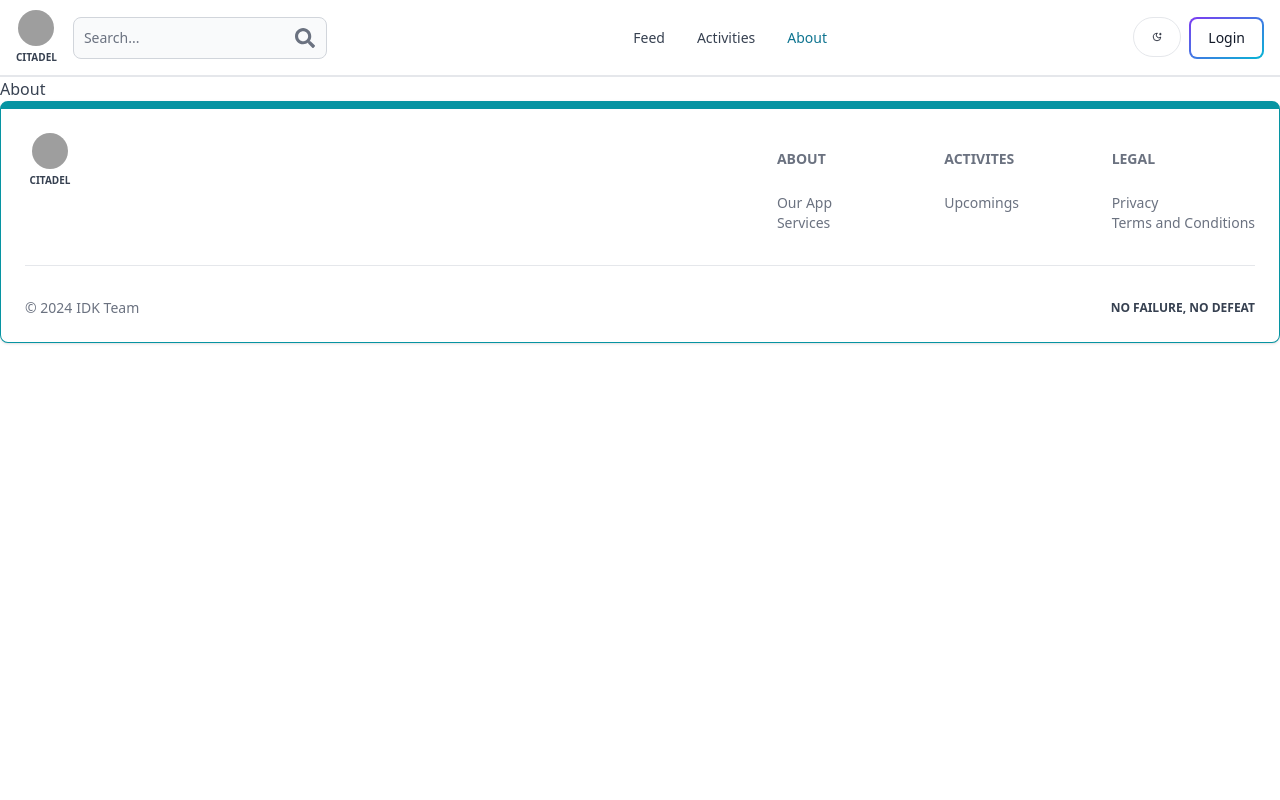
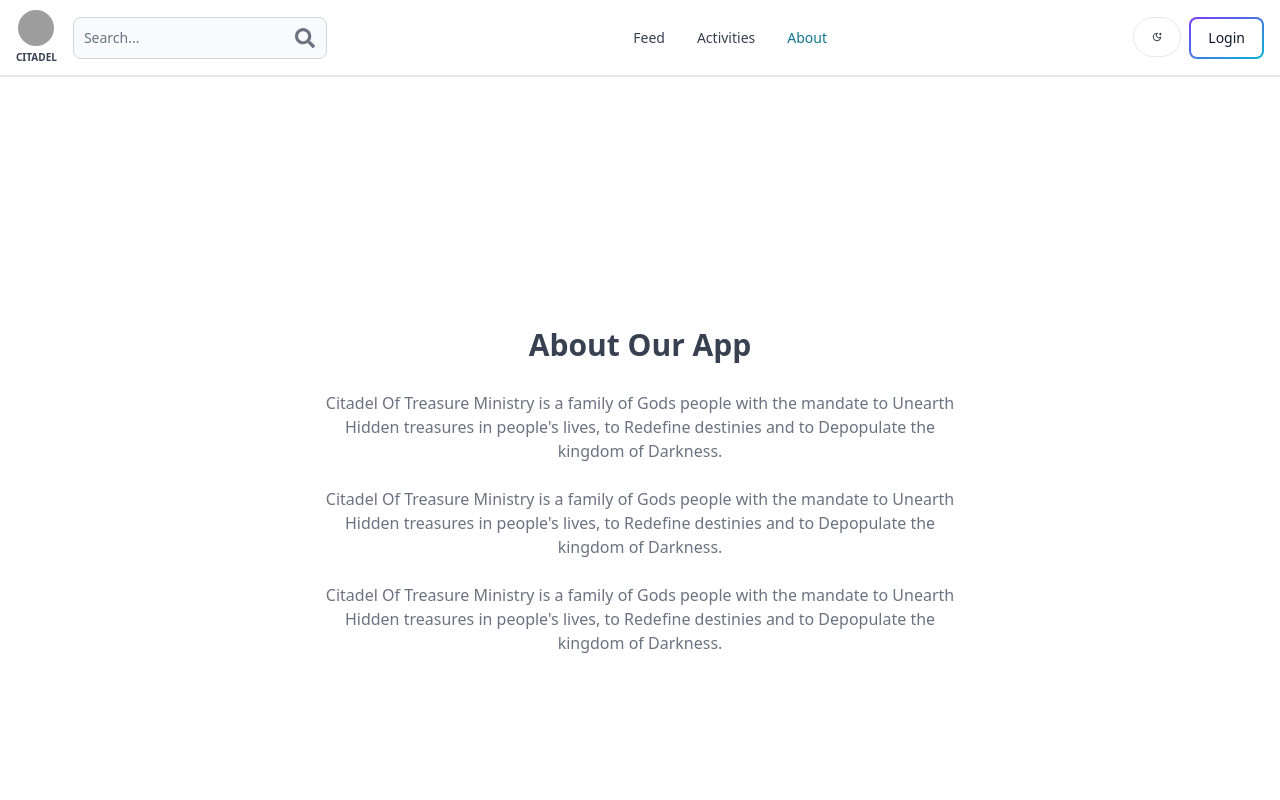
Before and after one commit to Estra-Dev/citadel-clientside, a React (Vite) app: page /about in a window 1280 px wide. Shown: the top 800 px of the page. Built offline with nearby package versions, Linux system fonts and the light colour scheme; grey boxes are pictures that could not be loaded.

Commit message:
complete the about and activities page

```diff
--- a/src/pages/About.jsx
+++ b/src/pages/About.jsx
@@ -2,7 +2,18 @@ import React from 'react'
 
 const About = () => {
   return (
-    <div>About</div>
+    <div className=' min-h-screen flex items-center justify-center'>
+      <div className=" max-w-2xl mx-auto p-3 text-center">
+        <div className="">
+          <h1 className=' text-3xl font-semibold text-center my-7'>About Our App</h1>
+          <div className=" text-md text-gray-500 flex flex-col gap-6">
+            <p>Citadel Of Treasure Ministry is a family of Gods people with the mandate to Unearth Hidden treasures in people's lives, to Redefine destinies and to Depopulate the kingdom of Darkness.</p>
+            <p>Citadel Of Treasure Ministry is a family of Gods people with the mandate to Unearth Hidden treasures in people's lives, to Redefine destinies and to Depopulate the kingdom of Darkness.</p>
+            <p>Citadel Of Treasure Ministry is a family of Gods people with the mandate to Unearth Hidden treasures in people's lives, to Redefine destinies and to Depopulate the kingdom of Darkness.</p>
+          </div>
+        </div>
+      </div>
+    </div>
   )
 }
 
--- a/src/pages/Activities.jsx
+++ b/src/pages/Activities.jsx
@@ -1,8 +1,13 @@
 import React from 'react'
+import CallToAction from '../components/CallToAction'
 
 const Activities = () => {
   return (
-    <div>Activities</div>
+    <div className=' min-h-screen max-w-2xl mx-auto flex flex-col justify-center items-center gap-6 p-3'>
+      <h1 className=' text-3xl font-semibold'>Our Activities</h1>
+      <p className=' text-sm text-gray-500'>Stay updated with our weekly Activities via our announcement Post </p>
+      <CallToAction />
+    </div>
   )
 }
 
```
